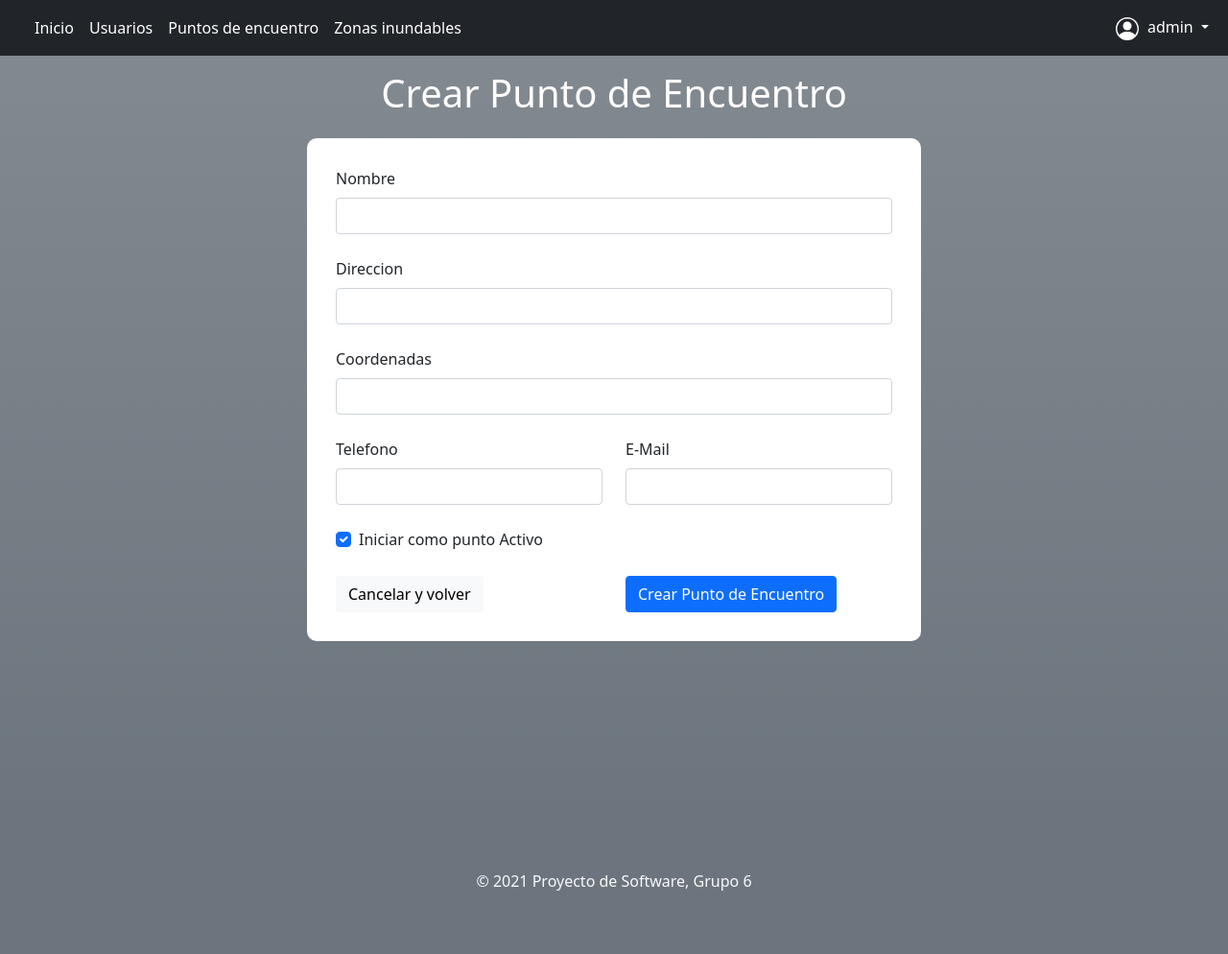
After one commit to lautarooleastro/proyecto2021-grupo6, a Flask app: page /puntos_de_encuentro/nuevo in a window 1280 px wide. The commit adds this page. Shown: the whole page at 96% size. Run offline with Flask 2, Linux system fonts and the light colour scheme; a user stored in the database is signed in; data comes from the database, SQL or seed files in the repository.

Commit message:
se implemento la creacion de puntos de encuentro. Chequeo en la vista y verificacion de formulario con wtforms

```diff
--- a/app/models/meeting_point.py
+++ b/app/models/meeting_point.py
@@ -22,3 +22,8 @@ class MeetingPoint(db.Model):
 
     def get_all():
         return MeetingPoint.query.all()
+
+    def save(self):
+        db.session.add(self)
+        db.session.commit()
+        return self
--- a/app/resources/meeting_point.py
+++ b/app/resources/meeting_point.py
@@ -1,9 +1,41 @@
-from flask.templating import render_template
+from flask import render_template, redirect, request
 from flask_login.utils import login_required
+from flask.helpers import flash, url_for
+from wtforms.validators import ValidationError
+from app.helpers.permission import permission_required
+from app.helpers.forms import NewPointForm
 from app.models.meeting_point import MeetingPoint
 
 
 @login_required
+@permission_required('punto_encuentro_index')
 def index():
     meeting_points = MeetingPoint.get_all()
     return render_template("meeting_point/index.html", meeting_points=meeting_points)
+
+
+@login_required
+@permission_required('punto_encuentro_new')
+def new():
+    return render_template("meeting_point/new.html")
+
+
+@login_required
+@permission_required('punto_encuentro_new')
+def create():
+
+    meeting_point = MeetingPoint()
+    form = NewPointForm(request.form)
+    try:
+        if form.validate():
+            form.populate_obj(meeting_point)
+            meeting_point.save()
+            flash("El punto de encuentro fue creado con exito", "success")
+        else:
+            raise Exception()
+    except Exception as e:
+        flash("No se pudo crear el punto de encuentro.", "error")
+        if not form.validate():
+            flash(form.errors, "error")
+
+    return redirect(url_for('meeting_point_index'))
--- a/app/routes/meeting_point.py
+++ b/app/routes/meeting_point.py
@@ -4,3 +4,7 @@ from app.resources import meeting_point
 def set_routes(app):
     app.add_url_rule("/puntos_de_encuentro",
                      "meeting_point_index", meeting_point.index)
+    app.add_url_rule("/puntos_de_encuentro/nuevo",
+                     "meeting_point_new", meeting_point.new)
+    app.add_url_rule("/puntos_de_encuentro",
+                     "meeting_point_create", meeting_point.create, methods=["POST"])
--- a/app/templates/meeting_point/index.html
+++ b/app/templates/meeting_point/index.html
@@ -6,7 +6,7 @@
 {% block content %}
 <div class="row">
     <h1 class="col-10">Puntos de encuentro</h1>
-    <a class="col" href=""><button class="btn btn-success">Nuevo punto</button></a>
+    <a class="col" href="{{ url_for('meeting_point_new') }}"><button class="btn btn-success">Nuevo punto</button></a>
 </div>
 <table class="table">
     <thead>
--- /dev/null
+++ b/app/templates/meeting_point/new.html
@@ -0,0 +1,64 @@
+{% extends "layout/layout.html" %}
+{% block title %}Usuarios{% endblock %}
+{% block head %}
+{{ super() }}
+{% endblock %}
+{% block content %}
+<div class="d-block">
+    <h1 class="text-center text-white" style="padding: 15px;">
+        Crear Punto de Encuentro
+    </h1>
+</div>
+<div class="container-md col-md-6" style="background-color: white; padding: 30px; border-radius: 10px;">
+    <form action="{{ url_for('meeting_point_create') }}" method="POST">
+        <div class="col">
+            <label class="form-label">Nombre</label>
+            <input required name="name" class="form-control">
+        </div>
+        <br>
+        <div class="col">
+            <label class="form-label">Direccion</label>
+            <input required name="adress" class="form-control">
+        </div>
+        <br>
+        <div class="row">
+            <div class="col">
+                <label class="form-label">Coordenadas</label>
+                <input required name="coordinates" type="text" class="form-control">
+            </div>
+        </div>
+        <br>
+        <div class="row">
+            <div class="col">
+                <label class="form-label">Telefono</label>
+                <input required name="phone" class="form-control" type="number">
+            </div>
+            <div class="col">
+                <label class="form-label">E-Mail</label>
+                <input required name="email" class="form-control" type="email">
+            </div>
+        </div>
+        <br>
+        <div class="row">
+            <div class="col">
+                <div class="form-check">
+                    <input name="status" class="form-check-input" type="checkbox" checked>
+                    <label class="form-check-label">
+                        Iniciar como punto Activo
+                    </label>
+                </div>
+            </div>
+        </div>
+        <br>
+        <div class="row">
+            <div class="col"><a href="{{ url_for('meeting_point_index') }}">
+                    <button type="button" class="btn btn-light">Cancelar y volver</button>
+                </a></div>
+            <div class="col">
+                <button type="submit" class="btn btn-primary">Crear Punto de Encuentro</button>
+            </div>
+        </div>
+    </form>
+</div>
+
+{% endblock %}
```
Also changed, not shown: app/helpers/forms.py (+5 -2 lines).
